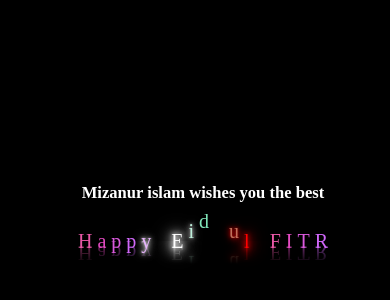
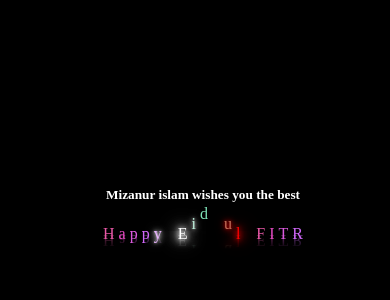
Before and after one commit to mizanuralrasid/wavy, a plain HTML site: page index.html in a window 390 px wide. Shown: the part 226-526 px from the top of the page. Drawn offline with Linux system fonts and the light colour scheme.

Commit message:
Update style.css

```diff
--- a/style.css
+++ b/style.css
@@ -64,9 +64,9 @@ h5{
                 text-shadow: none;
         }
 }
-@media only screen and (max-width: 600px) {
+@media only screen and (max-width: 400px) {
         body {
-    font-size: 15pt;
+    font-size: 1em;
     display: flex ;
     flex-direction: column;
     justify-content: center;
```
